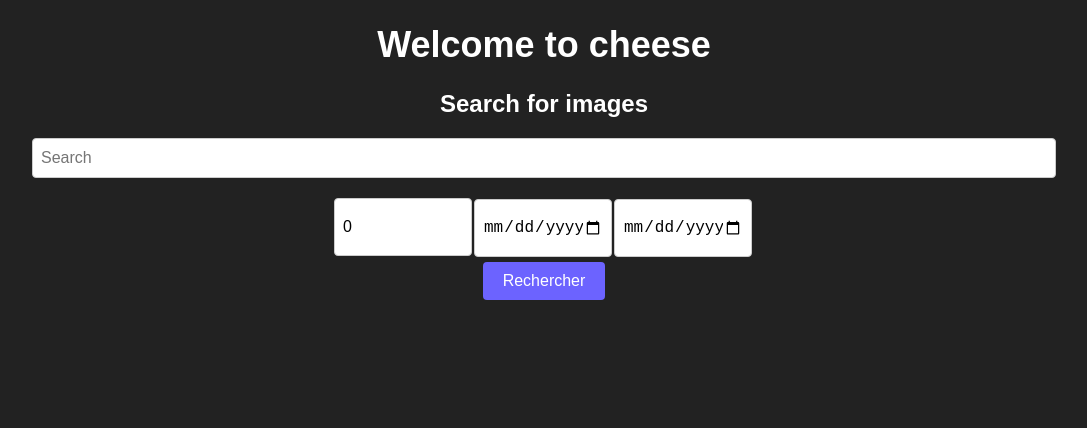
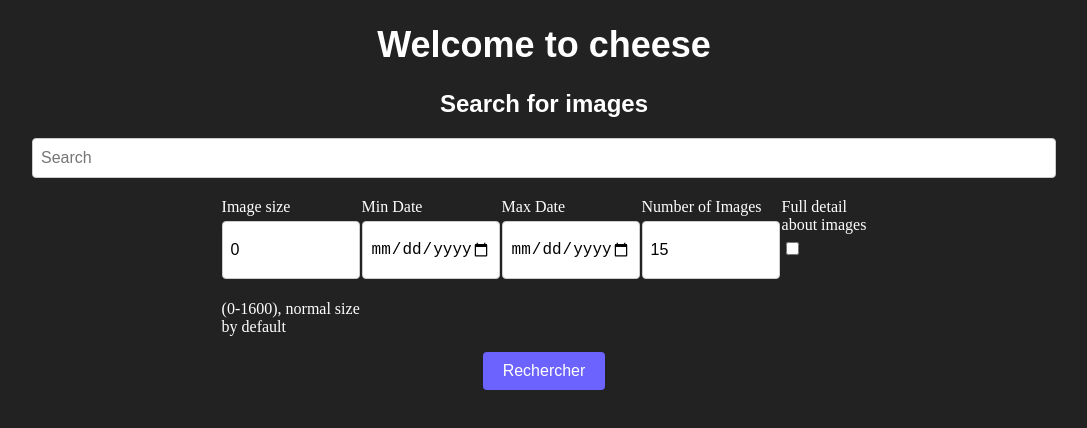
Before and after one commit to s3ite/Cheeese, an Angular app: page / in a window 1280 px wide. Shown: the top 428 px of the page, without its empty margins (96-1183 px from the left). Built offline with nearby package versions, Linux system fonts and the light colour scheme.

Commit message:
feat: added the number of pages filter + a checkbox for the full detail about an image

```diff
--- a/src/app/components/image-details/image-details.component.css
+++ b/src/app/components/image-details/image-details.component.css
@@ -4,3 +4,7 @@
 p, h2 {
   color: black;
 }
+
+#image-list {
+  color: black;
+}
--- a/src/app/components/image-details/image-details.component.html
+++ b/src/app/components/image-details/image-details.component.html
@@ -5,5 +5,15 @@
     <p>Datant du {{ imageInfos.date }}</p>
     <p *ngIf="imageInfos.location"> localisation: {{ Object.values(imageInfos.location['country'])[0]}}</p>
     <p>size of the image (click to see the real size): {{imageInfos.size}}</p>
+    <div *ngIf="fullDetail">
+      <p> Number of comments : {{ imageInfos.comments }}</p>
+      <p> Description : <br> {{ imageInfos.description }}</p>
+      <div id="image-list" *ngIf="imageInfos.tags">
+        List of tagged images
+        <p *ngFor="let tag of imageInfos.tags">
+          {{ Object.values(tag) }}
+        </p>
+      </div>
+    </div>
   </div>
 </div>
--- a/src/app/components/image-details/image-details.component.ts
+++ b/src/app/components/image-details/image-details.component.ts
@@ -9,6 +9,7 @@ import {ImageService} from "../../services/image.service";
 })
 export class ImageDetailsComponent implements OnInit {
   @Input() imageInfos: any;
+  @Input() fullDetail: boolean = false;
 
   constructor(private imageService: ImageService) {}
 
--- a/src/app/components/image-list/image-list.component.html
+++ b/src/app/components/image-list/image-list.component.html
@@ -12,7 +12,7 @@
       <div class="image-details-container"
            *ngIf="showInfo && selectedImage === image">
         <div class="app-image-details-popup">
-          <app-image-details [imageInfos]="selectedImage"></app-image-details>
+          <app-image-details [imageInfos]="selectedImage" [fullDetail]="fullDetail"></app-image-details>
         </div>
       </div>
     </div>
--- a/src/app/components/image-list/image-list.component.ts
+++ b/src/app/components/image-list/image-list.component.ts
@@ -17,6 +17,8 @@ export class ImageListComponent implements OnChanges, OnInit {
 
   @Input() formData: any = null;
 
+  fullDetail: boolean = false;
+
   constructor(private imageService: ImageService) {
   }
 
@@ -33,8 +35,7 @@ export class ImageListComponent implements OnChanges, OnInit {
             console.log(error);
           });
       }
-    }
-    else if(changes['formData']) {
+    } else if (changes['formData']) {
       if (!changes['formData'].firstChange && changes['formData'].currentValue) {
         console.log(this.formData);
         this.imageService.handleSearch(this.searchTerm, this.imageService, this.formData)
@@ -58,6 +59,15 @@ export class ImageListComponent implements OnChanges, OnInit {
   showImageDetails(image: any) {
     this.selectedImage = image;
     this.showInfo = true;
+    if (this.formData !== undefined) {
+      if (this.formData.fullDetail) {
+        console.log("Showing Full Detail");
+        this.fullDetail = true;
+      }
+      else {
+        this.fullDetail = false;
+      }
+    }
     for (let image_ of this.images) {
       if (image_ === image) {
         this.selectedImage = image_;
--- a/src/app/components/search-form/search-form.component.css
+++ b/src/app/components/search-form/search-form.component.css
@@ -2,6 +2,13 @@ form {
   flex-direction: column;
   align-items: center; /* Added property */
   margin-top: 20px; /* Added property */
+}
+
+.formField {
+  display: flex;
+  flex-direction: row;
+  flex-wrap: wrap;
+  justify-content: space-between;
 }
 
 input[type="number"],
@@ -38,3 +45,11 @@ button[type="submit"] {
 button[type="submit"]:hover {
   background-color: #524ce0;
 }
+button[type="submit"]:focus {
+  background-color: #524ce0;
+}
+
+.input-title {
+  display: block;
+  margin-bottom: 5px;
+}
--- a/src/app/components/search-form/search-form.component.html
+++ b/src/app/components/search-form/search-form.component.html
@@ -1,13 +1,34 @@
 <form (ngSubmit)="search()">
   <!-- Champs de filtrage -->
-  <div class ="formField">
-    <input type="number" [(ngModel)]="imageSize" name="imageSize" placeholder="Taille de l'image">
-    <input type="date" [(ngModel)]="minUploadDate" name="minUploadDate" placeholder="Date minimum d'upload">
-    <input type="date" [(ngModel)]="maxUploadDate" name="maxUploadDate" placeholder="Date maximale d'upload">
+  <div class="formField">
+    <div class="input-container">
+      <label for="imageSize" class="input-title">Image size</label>
+      <input type="number" id="imageSize" [(ngModel)]="imageSize" name="imageSize" class="input-field" placeholder="Taille de l'image">
+      <p>
+        (0-1600), normal size
+        <br>
+        by default
+      </p>
+    </div>
+
+    <div class="input-container">
+      <label for="dateMin" class="input-title">Min Date</label>
+      <input type="date" id="dateMin" [(ngModel)]="minUploadDate" name="minUploadDate" class="input-field" placeholder="Date minimum d'upload">
+    </div>
+
+    <div class="input-container">
+      <label for="dateMax" class="input-title">Max Date</label>
+      <input type="date" id="dateMax" [(ngModel)]="maxUploadDate" name="maxUploadDate" class="input-field" placeholder="Date maximale d'upload">
+    </div>
+
+    <div class="input-container">
+      <label for="perPage" class="input-title">Number of Images</label>
+      <input type="number" id="perPage"  [(ngModel)]="perPage" name="perPage" class="input-field" placeholder="Nombres d'images">
+    </div>
+    <div class="input-container">
+      <label for="fullDetail" class="input-title">Full detail <br>about images</label>
+      <input type="checkbox" id="fullDetail" [(ngModel)]="fullDetail" name="fullDetail" class="input-field" placeholder="Full detail">
+    </div>
   </div>
-
-  <!-- Autres champs de filtrage, tags, etc. -->
-
-  <!-- Bouton de recherche -->
   <button type="submit">Rechercher</button>
 </form>
--- a/src/app/components/search-form/search-form.component.ts
+++ b/src/app/components/search-form/search-form.component.ts
@@ -10,6 +10,8 @@ export class SearchFormComponent {
   imageSize: number = 0;
   minUploadDate: Date = new Date();
   maxUploadDate: Date = new Date();
+  perPage: number = 15;
+  fullDetail: boolean = false;
 
   @Output() formEvent : EventEmitter<any> = new EventEmitter<any>();
 
@@ -19,6 +21,8 @@ export class SearchFormComponent {
       imageSize: this.imageSize,
       minUploadDate: this.minUploadDate,
       maxUploadDate: this.maxUploadDate,
+      per_page: this.perPage,
+      fullDetail: this.fullDetail
     };
     this.formEvent.emit(formData);
   }
--- a/src/app/services/image.service.ts
+++ b/src/app/services/image.service.ts
@@ -17,7 +17,7 @@ export class ImageService {
     }
     if (formData === undefined) {
       try {
-        const response = await imageService.getPhotosByKeyword(searchTerm, 30);
+        const response = await imageService.getPhotosByKeyword(searchTerm, 15);
         const images: any[] = imageService.parseResponse(response);
         const promises = images.map(async (image: any) => {
           const infos = await imageService.getPhotoInfo(image.id);
@@ -27,7 +27,6 @@ export class ImageService {
       } catch (error) {
       }
     } else {
-      console.log(formData);
       return await this.handleSearchForm(formData, imageService, searchTerm);
     }
   }
@@ -39,13 +38,14 @@ export class ImageService {
       const formMaxDate = new Date(formData.maxUploadDate);
       const specifiedDate = this.checkForSpecifiedDate(formMinDate) || this.checkForSpecifiedDate(formMaxDate);
       let response: any;
+      console.log(formData.per_page);
       if (specifiedDate)
-        response = await imageService.getPhotosByKeyword(searchTerm, 15, formMinDate, formMaxDate);
+        response = await imageService.getPhotosByKeyword(searchTerm, formData.per_page, formMinDate, formMaxDate);
       else
-        response = await imageService.getPhotosByKeyword(searchTerm, 15);
+        response = await imageService.getPhotosByKeyword(searchTerm, formData.per_page);
       const images: any[] = imageService.parseResponse(response, formData.imageSize);
       const promises = images.map(async (image: any) => {
-        console.log(image);
+        //console.log(image);
         const infos = await imageService.getPhotoInfo(image.id, image.size);
         return {...image, ...infos};
       });
@@ -95,6 +95,7 @@ export class ImageService {
 
   getPhotosByKeyword = async (keyword: string, perPage: number, minUploadDate?: Date, maxUploadDate?: Date) => {
     try {
+      console.log(perPage);
       const params: any = {
         method: 'flickr.photos.search',
         api_key: FLICKR_KEY,
@@ -139,7 +140,7 @@ export class ImageService {
         tags: data.photo.tags.tag,
         size: this.suffixSizeToString(imageSize)
       };
-      console.log(result);
+      //console.log(result);
       return result;
     } catch (error) {
       console.error(error);
```
